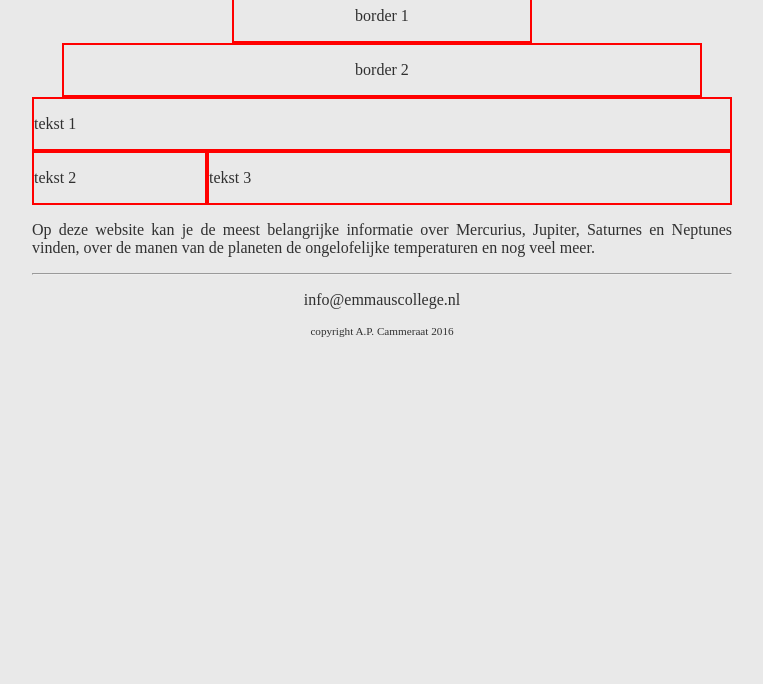
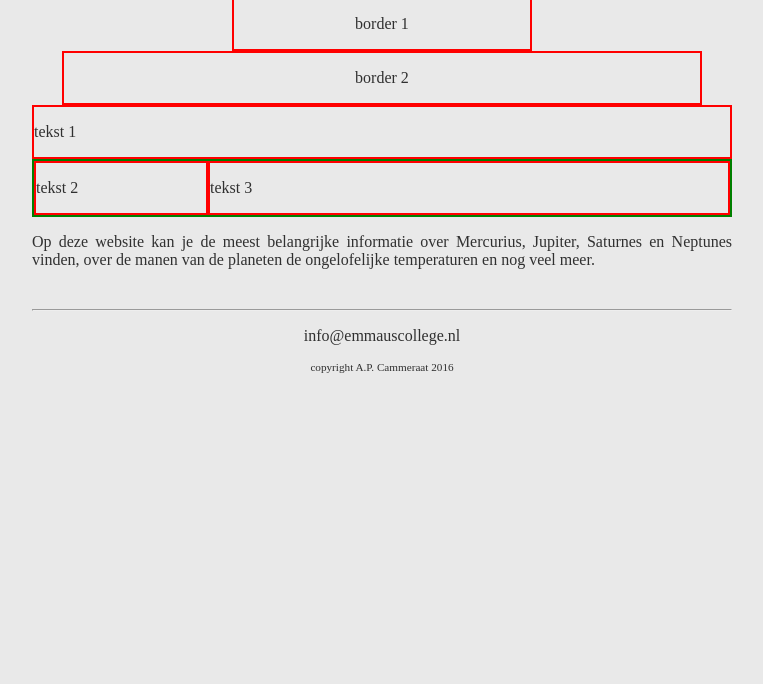
Before and after one commit to emmaus-4h/website-4hin2-Willemijn, a plain HTML site: page index.html in a window 1280 px wide. Shown: the part 137-821 px from the top of the page, without its empty margins (258-1021 px from the left). Drawn offline with Linux system fonts and the light colour scheme.

Commit message:
hulp bij clear verbeterd

```diff
--- a/style.css
+++ b/style.css
@@ -1,11 +1,17 @@
+/*
+ * Handige fixes om problemen te voorkomen
+ */
+
+* {
+  /* zorg dat border meetelt bij de width en height van boxen */
+  box-sizing: border-box;
+  /* zorgt dat DIV de hoogte krijgt van wat erin zit (anders is het soms 0) */
+  overflow:auto;
+}
+
 /*
  * Basislayout
  */
-
-/* zorg dat border meetelt bij de width en height van boxen */
-* {
-  box-sizing: border-box;
-}
 
 html, body {
     height: 100%;
@@ -81,10 +87,9 @@ footer {
   float:right;
 }
 
-.clear {
-  clear: both;
+.container {
+  border:solid 2px green;
 }
-
 
 /* specifieke stijlen */
 
```
